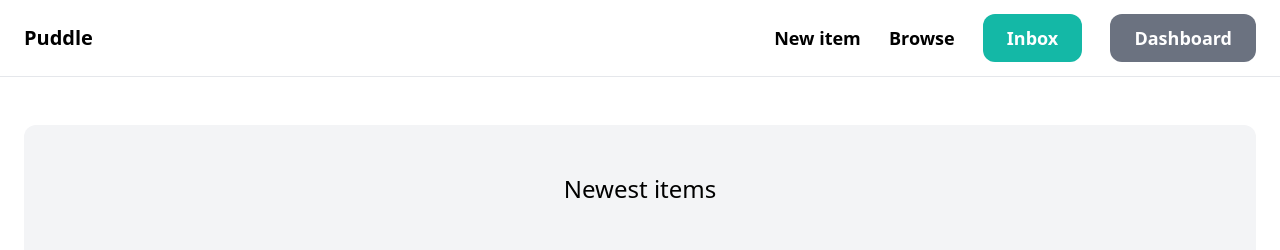
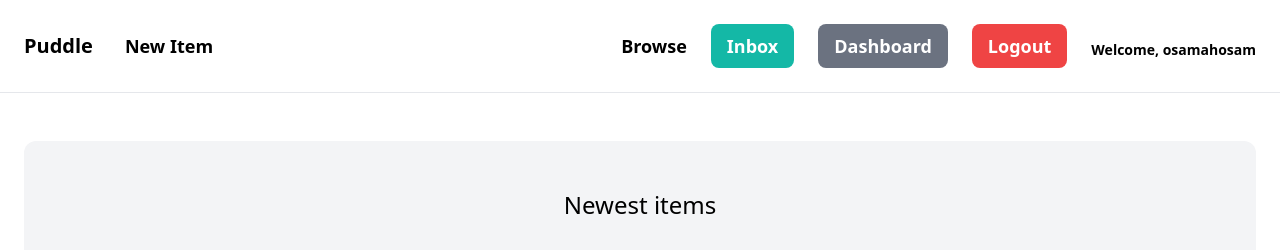
Before and after one commit to MAD-SAM22/django_iti_webProject, a Django app: page / in a window 1280 px wide. Shown: the top 250 px of the page. Run offline with Django 4.2, Linux system fonts and the light colour scheme; a user stored in the database is signed in; data comes from the database, SQL or seed files in the repository; both versions use the stored data as it was after the commit; some libraries are stand-ins or nearby versions.

Commit message:
Adding logout function, Welcome message and small bug fixes in Categories Urls

```diff
--- a/core/templates/core/base.html
+++ b/core/templates/core/base.html
@@ -1,31 +1,46 @@
 <!doctype html>
-
 <html>
     <head>
         <meta charset="utf-8">
         <meta name="viewport" content="width=device-width, initial-scale=1.0">
-
         <script src="https://cdn.tailwindcss.com"></script>
-
         <title>{% block title %}{% endblock %} | Puddle</title>
     </head>
 
     <body>
 
         <nav class="py-6 px-6 flex justify-between items-center border-b border-gray-200">
-            <a href="/" class="text-xl font-semibold">Puddle</a>
+            <div class="flex items-center space-x-8">
+                <a href="/" class="text-xl font-semibold">Puddle</a>
+                {% if request.user.is_superuser %}
+                    <a href="{% url 'item:new' %}" class="text-lg font-semibold hover:text-gray-500">New Item</a>
+                {% endif %}
+            </div>
+            <div class="flex items-center space-x-6">
+                <a href="{% url 'item:items' %}" class="text-lg font-semibold hover:text-gray-500">Browse</a>
+                {% if request.user.is_authenticated %}
+                    <a href="{% url 'conversation:inbox' %}" class="px-4 py-2 text-lg font-semibold bg-teal-500 text-white rounded-lg hover:bg-teal-700">
+                        Inbox
+                    </a>
 
-            <div class="space-x-6">
-                <a href="{% url 'item:new' %}" class="text-lg font-semibold hover:text-gray-500">New item</a>
-                <a href="{% url 'item:items' %}" class="text-lg font-semibold hover:text-gray-500">Browse</a>
+                    <a href="{% url 'dashboard:index' %}" class="px-4 py-2 text-lg font-semibold bg-gray-500 text-white rounded-lg hover:bg-gray-700">
+                        Dashboard
+                    </a>
 
-                {% if request.user.is_authenticated %}
-                    <a href="{% url 'conversation:inbox' %}" class="px-6 py-3 text-lg font-semibold bg-teal-500 text-white rounded-xl hover:bg-teal-700">Inbox</a>
-                    <a href="{% url 'dashboard:index' %}" class="px-6 py-3 text-lg font-semibold bg-gray-500 text-white rounded-xl hover:bg-gray-700">Dashboard</a>
-
+                    <form method="post" action="{% url 'core:logout' %}" style="display: inline;">
+                        {% csrf_token %}
+                        <button type="submit" class="px-4 py-2 text-lg font-semibold bg-red-500 text-white rounded-lg hover:bg-red-700">
+                            Logout
+                        </button>
+                    </form>
+                    <span class="block mt-2 text-sm font-semibold">Welcome, {{ request.user.username }}</span>
                 {% else %}
-                    <a href="{% url 'core:signup' %}" class="px-6 py-3 text-lg font-semibold bg-teal-500 text-white rounded-xl hover:bg-teal-700">Sign up</a>
-                    <a href="{% url 'core:login' %}" class="px-6 py-3 text-lg font-semibold bg-gray-500 text-white rounded-xl hover:bg-gray-700">Log in</a>
+                    <a href="{% url 'core:signup' %}" class="px-4 py-2 text-lg font-semibold bg-teal-500 text-white rounded-lg hover:bg-teal-700">
+                        Sign up
+                    </a>
+                    <a href="{% url 'core:login' %}" class="px-4 py-2 text-lg font-semibold bg-teal-500 text-white rounded-lg hover:bg-teal-700">
+                        Log in
+                    </a>
                 {% endif %}
             </div>
         </nav>
@@ -38,18 +53,16 @@
         <footer class="py-6 px-6 flex justify-between bg-gray-800">
             <div class="w-2/3 pr-10">
                 <h3 class="mb-5 font-semibold text-gray-400">Project</h3>
-
-                <p class="text-lg text-gray-500">ITI Django project.</p>
+                <p class="text-lg text-gray-500">ITI Django project</p>
             </div>
 
             <div class="w-1/3">
                 <h3 class="mb-5 font-semibold text-gray-400">Menu</h3>
-
                 <ul class="space-y-2">
                     <li><a href="{% url 'core:about' %}" class="text-lg text-teal-500 hover:text-teal-700">About</a></li>
                     <li><a href="{% url 'core:contact' %}" class="text-lg text-teal-500 hover:text-teal-700">Contact</a></li>
                     <li><a href="#" class="text-lg text-teal-500 hover:text-teal-700">Privacy policy</a></li>
-                    <li><a href="#" class="text-lg text-teal-500 hover:text-teal-700">Term of use</a></li>
+                    <li><a href="#" class="text-lg text-teal-500 hover:text-teal-700">Terms of use</a></li>
                 </ul>
             </div>
         </footer>
--- a/core/templates/core/index.html
+++ b/core/templates/core/index.html
@@ -30,7 +30,7 @@
         <div class="grid grid-cols-3 gap-3">
             {% for category in categories %}
                 <div>
-                    <a href="#">
+                    <a href="{% url 'item:items' %}?category={{ category.id }}">
                         <div class="p-6 bg-white rounded-b-xl">
                             <h2 class="text-2xl">{{ category.name }}</h2>
                             <p class="text-gray-500">{{ category.items.count }} items</p>
--- a/core/urls.py
+++ b/core/urls.py
@@ -11,5 +11,6 @@ urlpatterns = [
     path('contact/', views.contact, name='contact'),
     path('signup/', views.signup, name='signup'),
     path('login/', auth_views.LoginView.as_view(template_name='core/login.html', authentication_form=LoginForm), name='login'),
+    path('logout/', auth_views.LogoutView.as_view(next_page='/login/'), name='logout'),
     path('about/', views.about, name='about'),
 ]
```
Also changed, not shown: core/templates/core/logout.html (added, +11 -0 lines), db.sqlite3, media/item_images/chair1_muMjYRp.jpg (renamed from media/item_images/chair1.jpg), media/item_images/chair2_WuxpNtq.jpg (renamed from media/item_images/chair2.jpg), media/item_images/gustavo-S-W9vDL5whU-unsplash.jpg (added), media/item_images/shoe-1_cBsUGiO.jpg (renamed from media/item_images/shoe-1.jpg), 6 other files.
